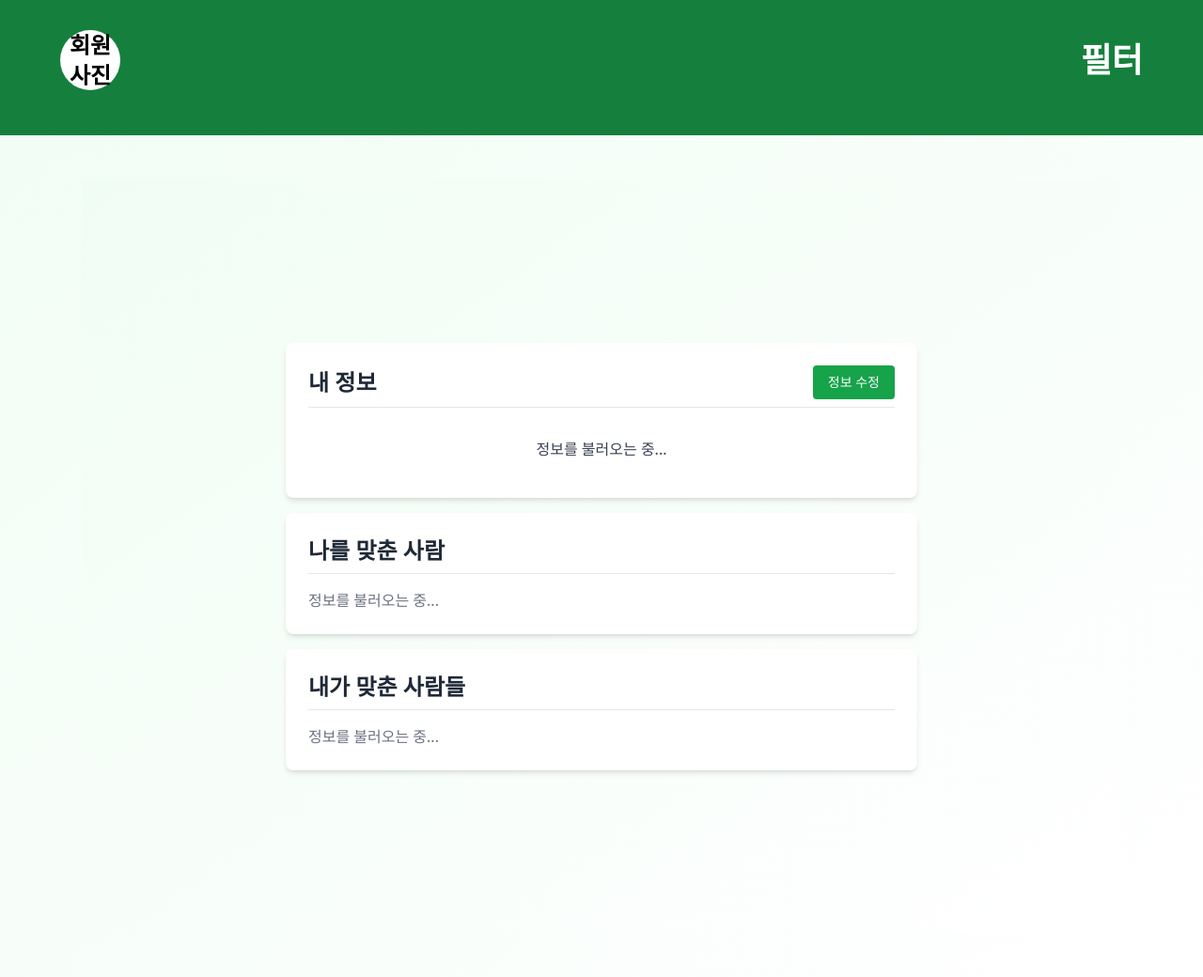
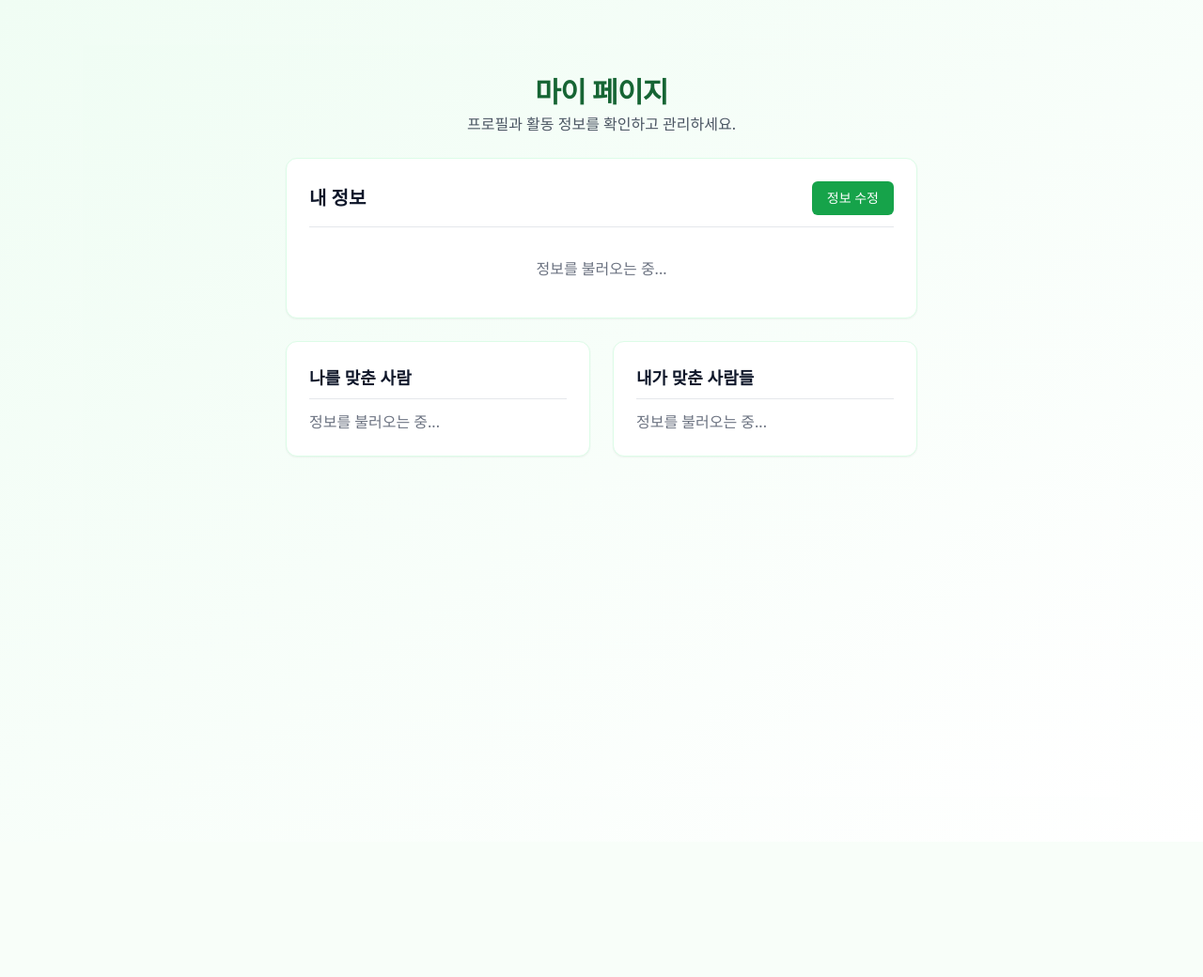
Before and after one commit to Kimhyeog/craftion_jungle_miniproject_team2, a Flask app: page /user/profile in a window 1280 px wide. Shown: the whole page at 94% size. After the commit the page ends 486 px from the top, so only its background shows below. Run offline with Flask 3, Linux system fonts and the light colour scheme; some libraries are stand-ins or nearby versions.

Commit message:
- header 디자인 및 마이페이지 및 마이페이지 회원정보 수정 페이지에 가림 구현

```diff
--- a/blueprints/auth.py
+++ b/blueprints/auth.py
@@ -1,5 +1,6 @@
 # jsonify, check_password_hash를 추가로 import 합니다.
 from flask import Blueprint, render_template, request, url_for, jsonify
+from flask import make_response, redirect
 from datetime import datetime, timedelta, timezone
 import jwt
 from database import db
@@ -148,3 +149,10 @@ def login_page():
 
     # GET 요청 시에는 그냥 로그인 페이지만 보여줍니다.
     return render_template("auth/login.html")
+
+# 로그아웃: 쿠키 삭제 후 로그인 페이지로 이동
+@auth_bp.route("/logout", methods=['GET'])
+def logout():
+    resp = make_response(redirect(url_for('auth.login_page')))
+    resp.set_cookie("mytoken", "", expires=0)
+    return resp
--- a/templates/base.html
+++ b/templates/base.html
@@ -11,15 +11,19 @@
 </head>
 <body class="min-h-screen bg-gradient-to-br from-green-50 to-white">
   {% block header %}
-  <header class="text-[oklch(0.985_0_0)] text-white py-8 px-4 bg-green-700">
-    <div class="max-w-6xl mx-auto text-center">
-      <div class="flex items-center justify-between gap-4 mb-4">
-        <div class="w-16 h-16 bg-white rounded-full flex items-center justify-center">
-          <span class="font-bold text-2xl text-black">회원사진</span>
+  <header class="sticky top-0 z-50 text-[oklch(0.985_0_0)] text-white bg-gradient-to-r from-emerald-700 to-green-700/95 backdrop-blur supports-[backdrop-filter]:bg-emerald-700/80 shadow-md">
+    <div class="max-w-6xl mx-auto flex h-16 md:h-20 items-center justify-between px-4">
+      <!-- 좌측: 아바타/로고 -->
+      <a href="/" class="group flex items-center gap-3">
+        <div id="site-avatar" class="w-10 h-10 md:w-12 md:h-12 bg-white rounded-full flex items-center justify-center overflow-hidden ring-2 ring-white/30 transition-transform group-hover:scale-105">
+          <span class="font-bold text-lg md:text-xl text-emerald-700">J</span>
         </div>
-        <div>
-          <h1 class="text-4xl font-bold">필터</h1>
-        </div>
+        <span class="hidden md:inline text-xl font-semibold tracking-tight">크래프톤 정글</span>
+      </a>
+      <!-- 우측: 상태 영역 -->
+      <div id="header-user-area" class="flex items-center gap-2 md:gap-3">
+        <!-- JS에서 로그인 상태에 따라 채웁니다. -->
+        <a href="{{ url_for('auth.login_page') }}" class="inline-flex items-center h-9 px-4 rounded-md border border-white/25 bg-white/10 hover:bg-white/20 text-white transition-colors">로그인</a>
       </div>
     </div>
   </header>
@@ -28,6 +32,35 @@
     {% block content %}{% endblock %}
   </main>
   <script src="/static/index.js"></script>
+  <script>
+  // 헤더 사용자 상태 표시: /user/api/me 이용
+  (async () => {
+    try {
+      const res = await fetch('/user/api/me');
+      if (!res.ok) return; // 비로그인 등
+      const data = await res.json();
+      if (data.result !== 'success') return;
+      const area = document.getElementById('header-user-area');
+      if (!area) return;
+      const name = data.userName || data.userId || '사용자';
+      const photo = data.profilePhoto; // URL 또는 null
+      const avatar = document.getElementById('site-avatar');
+      if (avatar && photo) {
+        avatar.innerHTML = '';
+        const img = document.createElement('img');
+        img.src = photo;
+        img.alt = 'avatar';
+        img.className = 'w-full h-full object-cover';
+        avatar.appendChild(img);
+      }
+      area.innerHTML = `
+        <span class="hidden sm:inline text-white/90 mr-1">${name}</span>
+        <a href="/user/profile" class="inline-flex items-center h-9 px-3 md:px-4 rounded-md border border-white/25 bg-white/10 hover:bg-white/20 text-white transition-colors">마이페이지</a>
+        <a href="/auth/logout" class="inline-flex items-center h-9 px-3 md:px-4 rounded-md bg-white text-emerald-700 font-medium hover:bg-slate-100 transition-colors">로그아웃</a>
+      `;
+    } catch (_) { /* noop */ }
+  })();
+  </script>
   {% block scripts %}{% endblock %}
 </body>
 </html>
--- a/templates/user/mypage.html
+++ b/templates/user/mypage.html
@@ -1,43 +1,46 @@
 {% extends 'base.html' %}
+{% block header %}{% endblock %}
 {% block content %}
-<section
-id="mypage-section"
-class="min-h-screen bg-gradient-to-br from-green-50 to-white flex flex-col space-y-4 items-center justify-center p-4">
-<!-- 예린 section class에 flex-col space-y-4 추가함  -->
+<section id="mypage-section" class="min-h-screen bg-gradient-to-br from-green-50 to-white py-8 px-4">
+  <div class="max-w-2xl mx-auto space-y-6">
+    <!-- 헤더 영역 -->
+    <header class="text-center space-y-1">
+      <h1 class="text-3xl font-bold tracking-tight text-green-800">마이 페이지</h1>
+      <p class="text-gray-600">프로필과 활동 정보를 확인하고 관리하세요.</p>
+    </header>
+
     <!-- 내 정보 카드 -->
-  <div class="w-full max-w-2xl bg-white p-6 rounded-lg shadow-md">
-    <div class="flex justify-between items-center mb-4 border-b pb-2">
-        <h2 class="text-2xl font-bold text-gray-800">내 정보</h2>
-        <a href="/user/profile/edit" class="px-4 py-2 bg-green-600 text-white rounded text-sm font-medium hover:bg-green-700 transition-colors">
-            정보 수정
-        </a>
+    <div class="rounded-xl border border-green-100 bg-white p-6 shadow-sm">
+      <div class="flex items-center justify-between border-b pb-3 mb-4">
+        <h2 class="text-xl font-semibold text-slate-900">내 정보</h2>
+        <a href="/user/profile/edit" class="inline-flex items-center justify-center h-9 px-4 rounded-md bg-green-600 text-white text-sm font-medium hover:bg-green-700 transition-colors">정보 수정</a>
       </div>
-    <ul id="my-profile" class="space-y-2 text-gray-700">
-        <!-- JS가 이 부분을 채울 것입니다. -->
-        <li class="text-center p-4">정보를 불러오는 중...</li>
+      <ul id="my-profile" class="space-y-2 text-slate-700">
+        <li class="text-center p-4 text-gray-500">정보를 불러오는 중...</li>
       </ul>
     </div>
 
+    <!-- 그리드: 좌우 카드 -->
+    <div class="grid gap-6 md:grid-cols-2">
       <!-- 나를 맞춘 사람 카드 -->
-  <div class="w-full max-w-2xl bg-white p-6 rounded-lg shadow-md">
-    <h2 class="text-2xl font-bold text-gray-800 mb-4 border-b pb-2">나를 맞춘 사람</h2>
+      <div class="rounded-xl border border-green-100 bg-white p-6 shadow-sm">
+        <h3 class="text-lg font-semibold text-slate-900 mb-3 border-b pb-2">나를 맞춘 사람</h3>
         <div id="my-solver">
-        <!-- JS가 이 부분을 채울 것입니다. -->
           <p class="text-gray-500">정보를 불러오는 중...</p>
         </div>
       </div>
 
       <!-- 내가 맞춘 사람들 카드 -->
-  <div class="w-full max-w-2xl bg-white p-6 rounded-lg shadow-md">
-    <h2 class="text-2xl font-bold text-gray-800 mb-4 border-b pb-2">내가 맞춘 사람들</h2>
+      <div class="rounded-xl border border-green-100 bg-white p-6 shadow-sm">
+        <h3 class="text-lg font-semibold text-slate-900 mb-3 border-b pb-2">내가 맞춘 사람들</h3>
         <div id="my-solved-list">
-        <!-- JS가 이 부분을 채울 것입니다. -->
           <p class="text-gray-500">정보를 불러오는 중...</p>
+        </div>
+      </div>
     </div>
   </div>
 </section>
 
-<script src="{{ url_for('static', filename='user_profile.js') }}"></script>
 
 {% endblock %}
 
```
Also changed, not shown: static/user_profile_edit.js (added, +35 -0 lines), templates/auth/signup.html (+26 -7 lines), templates/user/mypage_edit.html (+20 -42 lines). Lines whose indentation alone changed are shown as unchanged.
